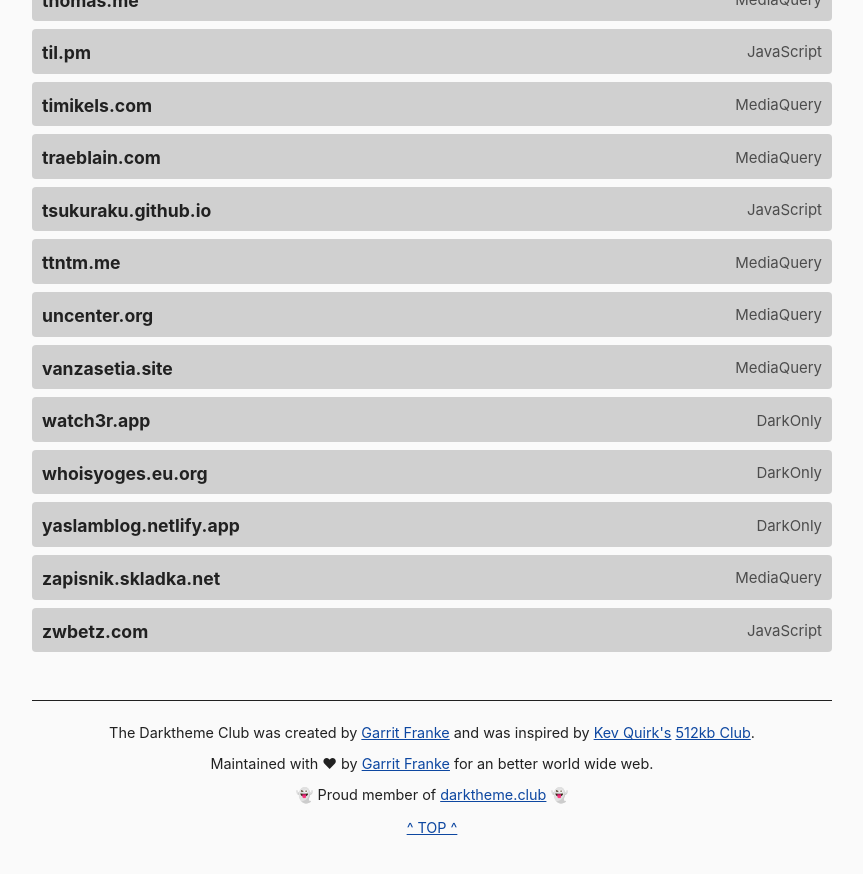
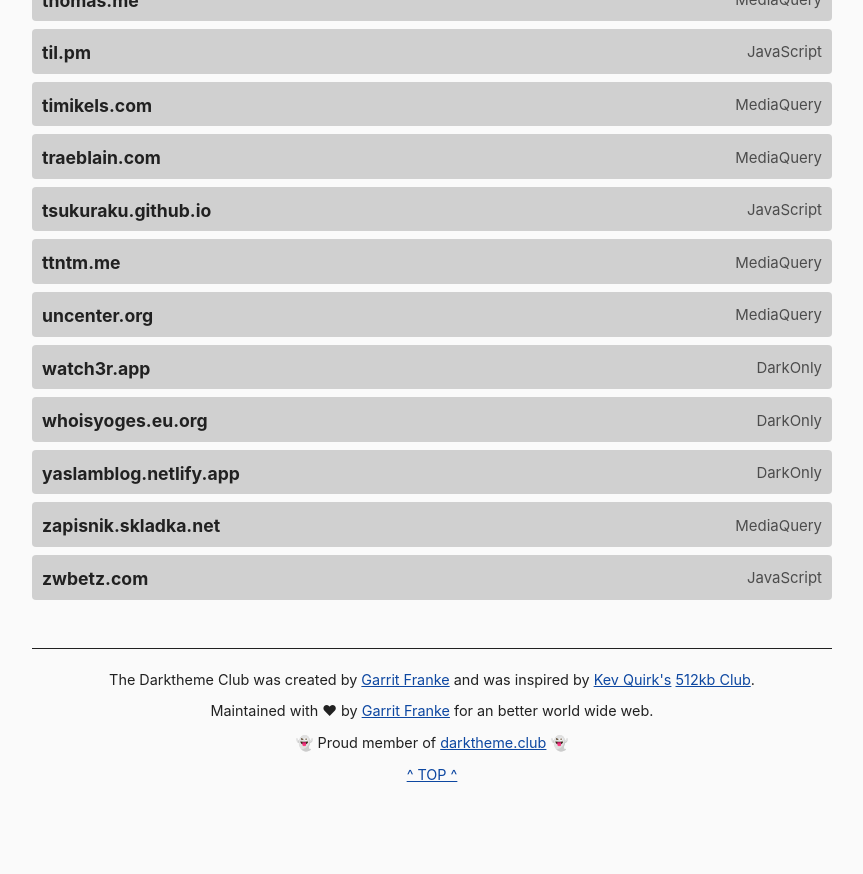
Before and after one commit to katherinek727/darktheme.club, a Jekyll site: the page built from index.md, in a window 1280 px wide and 900 px high, scrolled down 6116 px. Shown: the top 874 px of the window, without its empty margins (208-1071 px from the left). Built offline with Jekyll 4.4.1, drawn with Linux system fonts in a browser that asks for light colours; after the commit the page ends 6963 px from its top, so only the background shows below that.

Commit message:
Remove vanzasetia.site
The website is no longer available.

```diff
--- a/_data/sites.yml
+++ b/_data/sites.yml
@@ -548,11 +548,6 @@
   method: mediaquery
   last_checked: 2023-02-20
 
-- domain: vanzasetia.site
-  url: https://vanzasetia.site/
-  method: mediaquery
-  last_checked: 2023-03-26
-
 - domain: watch3r.app
   url: https://watch3r.app/
   method: darkonly
```
